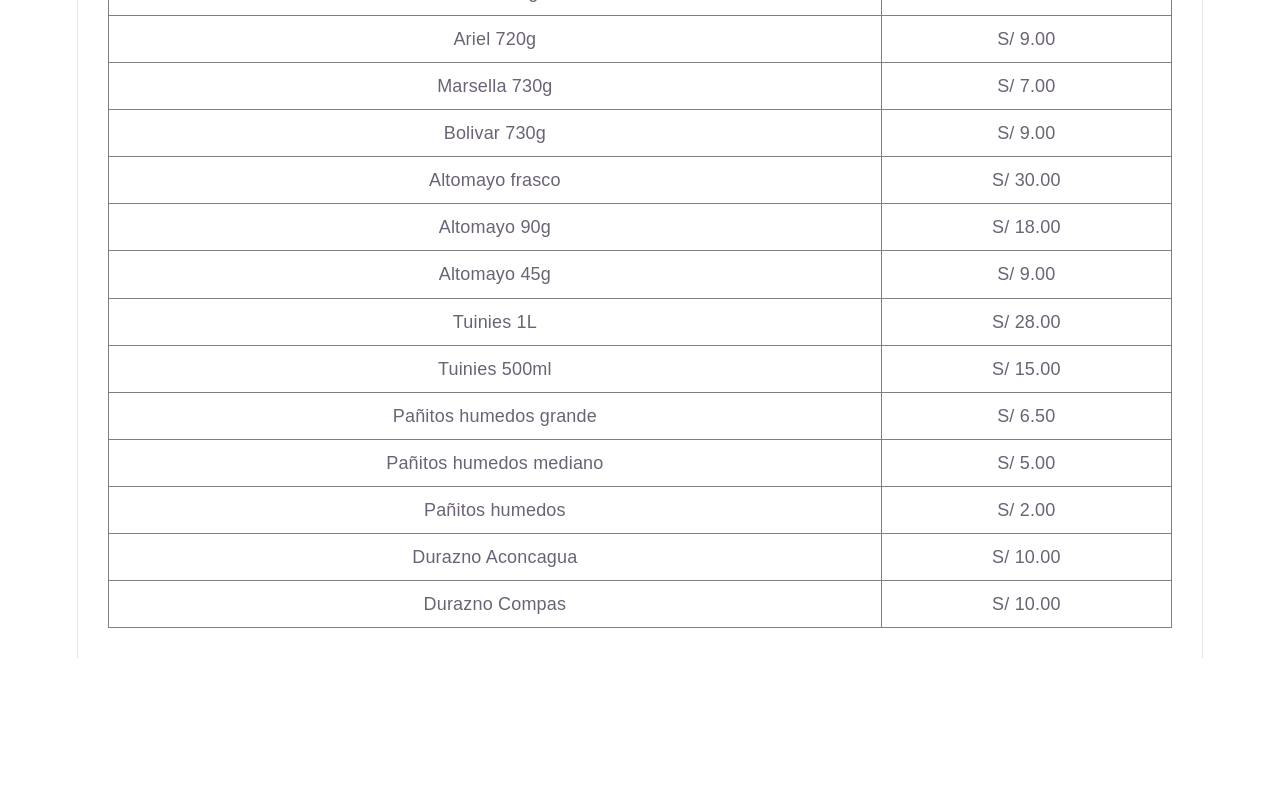
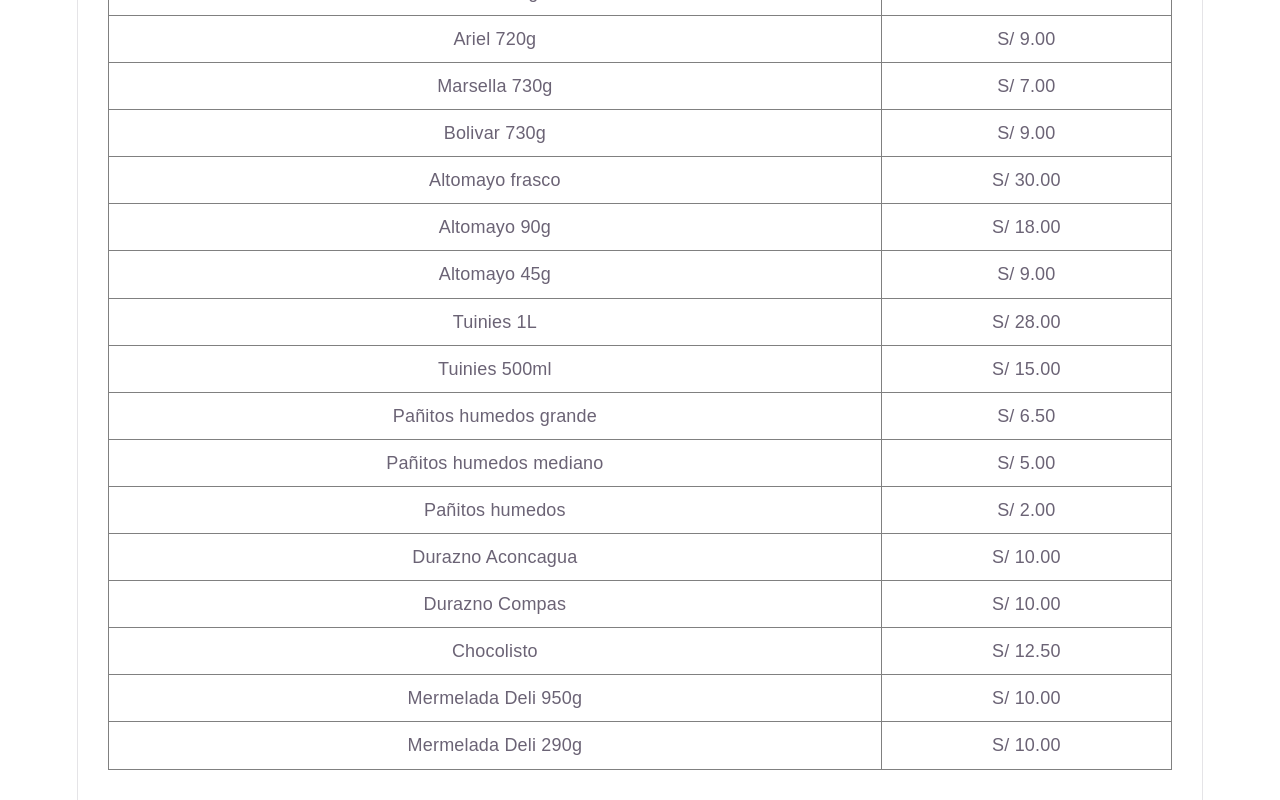
Before and after one commit to adrianchungalalupu-afk/Stuwar, a React (Vite) app: page / in a window 1280 px wide. Shown: the part 1622-2422 px from the top of the page. Before the commit the page ends 2280 px from the top, so only its background shows below. Built offline with nearby package versions, Linux system fonts and the light colour scheme.

Commit message:
Agregué nuevos productos

```diff
--- a/src/App.jsx
+++ b/src/App.jsx
@@ -45,6 +45,9 @@
     { id: 41, nombre: "Pañitos humedos ", precio: 2.0 },
     { id: 42, nombre: "Durazno Aconcagua", precio: 10.0 },
     { id: 43, nombre: "Durazno Compas", precio: 10.0 },
+    { id: 44, nombre: "Chocolisto", precio: 12.5 },
+    { id: 45, nombre: "Mermelada Deli 950g", precio: 10.0 },
+    { id: 46, nombre: "Mermelada Deli 290g", precio: 10.0 },
   ]);
   const [busqueda, setBusqueda] = useState("");
   // Función para escuchar y responder el precio por voz
```
